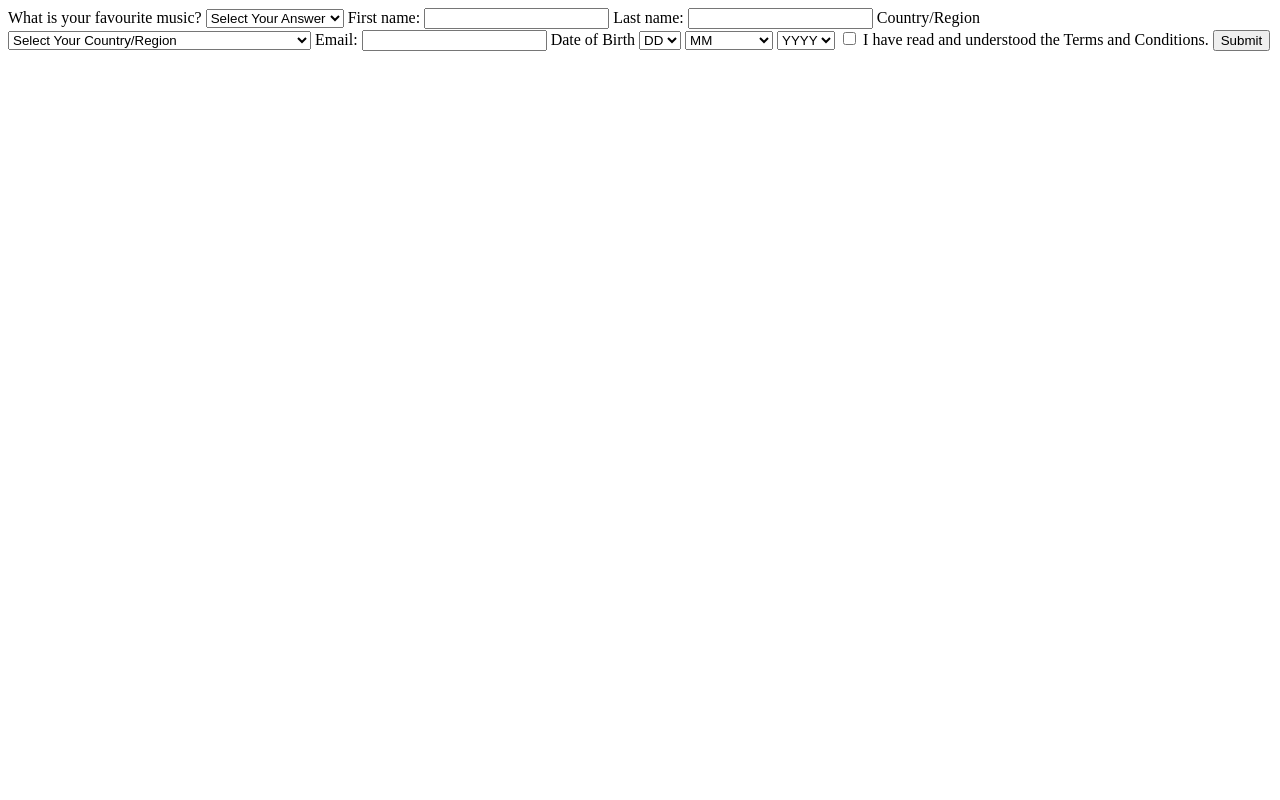
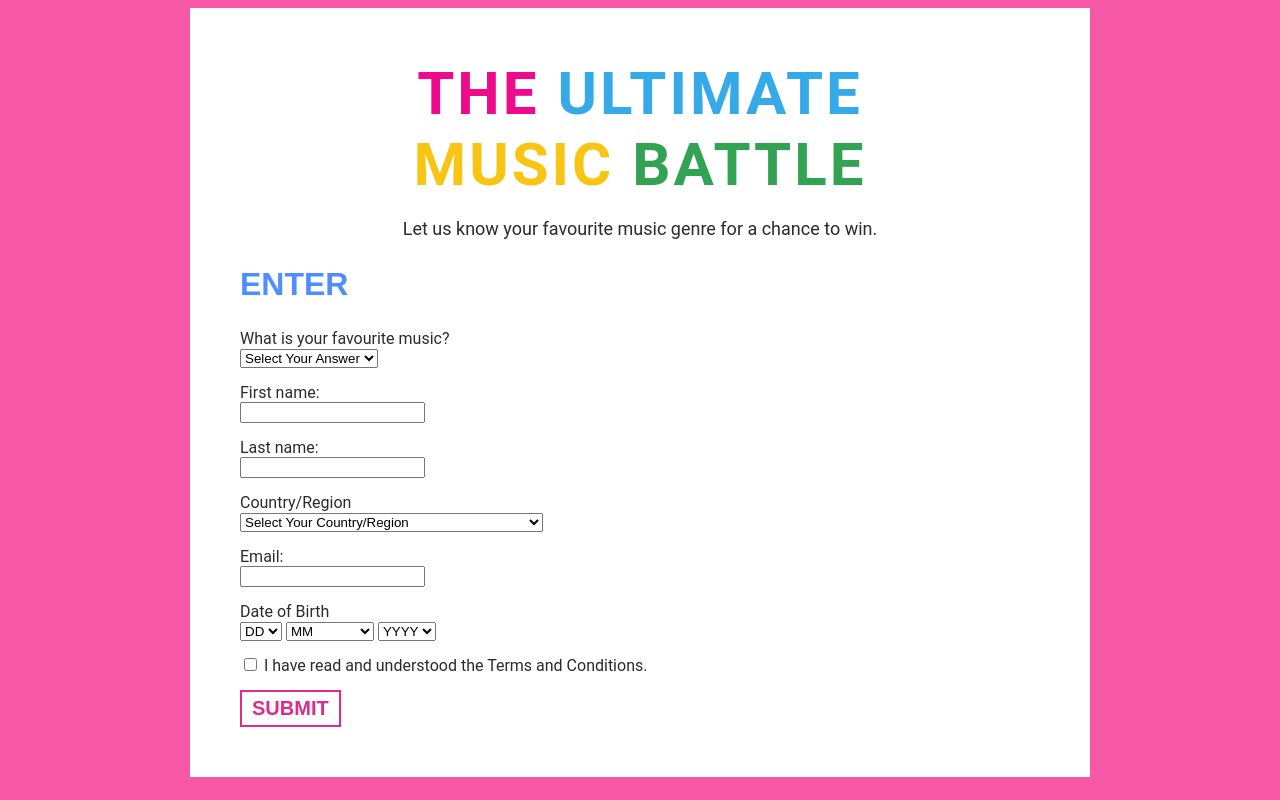
Before and after one commit to msmichellegar/form, a plain HTML site: page index.html in a window 1280 px wide. Drawn offline with Linux system fonts and the light colour scheme.

Commit message:
adds basic styling to page

```diff
--- a/index.html
+++ b/index.html
@@ -3,9 +3,14 @@
     <head>
         <meta charset="utf-8">
         <title>Form Validator</title>
+        <link rel="stylesheet" href="main.css">
     </head>
     <body>
+        <div class="content-wrapper">
+            <h1><span class="pink">The</span> <span class="blue">Ultimate</span></br><span class="yellow">Music</span> <span class="green">Battle</span></h1>
+            <p>Let us know your favourite music genre for a chance to win.</p>
             <form>
+                <h2>Enter</h2>
 
                 <label for="contest1_name">What is your favourite music?</label>
                 <select name="contest1_name">
@@ -427,12 +432,14 @@
                 	<option value="1914">1914</option>
                 </select>
 
+                <div class="privacy-check">
                     <input type="checkbox" name="privacy_check" />
                     <label for="privacy_check">I have read and understood the Terms and Conditions.</label>
+                </div>
 
                 <input type="button" name="ch_access" value="Submit" />
 
             </form>
-
+        </div>
     </body>
 </html>
--- /dev/null
+++ b/main.css
@@ -0,0 +1,89 @@
+@font-face {
+    font-family: Roboto;
+    src: url(https://fonts.googleapis.com/css?family=Roboto:400,300,100,500,700,900);
+}
+
+@font-face {
+    font-family: Oswald;
+    src: url(https://fonts.googleapis.com/css?family=Oswald:400,700,300);
+}
+
+body {
+    background-color: #F758A6;
+    color: #2B2A2C;
+    font-family: 'Roboto', sans-serif;
+}
+
+.content-wrapper {
+    background-color: white;
+    margin: 0 auto;
+    padding: 50px;
+    width: 800px;
+}
+
+h1 {
+    font-size: 60px;
+    font-weight: 700;
+    letter-spacing: 3px;
+    margin: 0;
+    text-align: center;
+    text-transform: uppercase;
+}
+
+.pink {
+    color: #EF0A8B;
+}
+
+.blue {
+    color: #36A9E8;
+}
+
+.yellow {
+    color: #F8C514;
+}
+
+.green {
+    color: #32A353;
+}
+
+h2 {
+    color: #508EFF;
+    font-family: 'Oswald', sans-serif;
+    text-transform: uppercase;
+    font-size: 32px;
+}
+
+p {
+    font-size: 18px;
+    text-align: center;
+}
+
+label, input {
+    display: block;
+}
+
+label {
+    margin-top: 15px;
+}
+
+.privacy-check input, .privacy-check label {
+    display: inline-block;
+}
+
+input[type="button"] {
+    background-color: white;
+    border: 2px solid #E22B89;
+    color: #E22B89;
+    cursor: pointer;
+    font-family: 'Oswald', sans-serif;
+    font-size: 20px;
+    font-weight: 700;
+    margin-top: 15px;
+    padding: 5px 10px;
+    text-transform: uppercase;
+}
+
+input[type="button"]:hover {
+    background-color: #EF0A8B;
+    color: white;
+}
```
Lines whose indentation alone changed are shown as unchanged.
